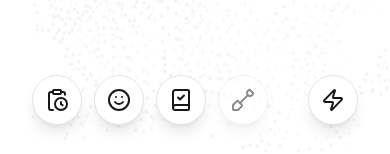
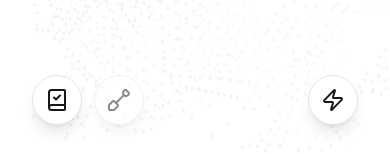
Before and after one commit to gonzalogramagia/apex-play, a React (Vite) app: page / in a window 390 px wide. Shown: the part 687-841 px from the top of the page. Built offline with nearby package versions, Linux system fonts and the light colour scheme.

Commit message:
style(ui): hide first two floating buttons on mobile

```diff
--- a/src/components/floating-links.tsx
+++ b/src/components/floating-links.tsx
@@ -22,7 +22,7 @@ export function FloatingLinks() {
                 {/* Home Button */}
                 <a
                     href={homeUrl}
-                    className="p-3 bg-white dark:bg-zinc-900 border border-zinc-200 dark:border-zinc-800 rounded-full shadow-lg hover:shadow-xl transition-all hover:scale-110 group cursor-pointer"
+                    className="hidden sm:block p-3 bg-white dark:bg-zinc-900 border border-zinc-200 dark:border-zinc-800 rounded-full shadow-lg hover:shadow-xl transition-all hover:scale-110 group cursor-pointer"
                     aria-label={t('ariaHome')}
                     title={t('ariaHome')}
                 >
@@ -32,7 +32,7 @@ export function FloatingLinks() {
                 {/* Emojis Button */}
                 <a
                     href={emojisUrl}
-                    className="p-3 bg-white dark:bg-zinc-900 border border-zinc-200 dark:border-zinc-800 rounded-full shadow-lg hover:shadow-xl transition-all hover:scale-110 group cursor-pointer"
+                    className="hidden sm:block p-3 bg-white dark:bg-zinc-900 border border-zinc-200 dark:border-zinc-800 rounded-full shadow-lg hover:shadow-xl transition-all hover:scale-110 group cursor-pointer"
                     aria-label={t('ariaEmojis')}
                     title={t('ariaEmojis')}
                 >
```
